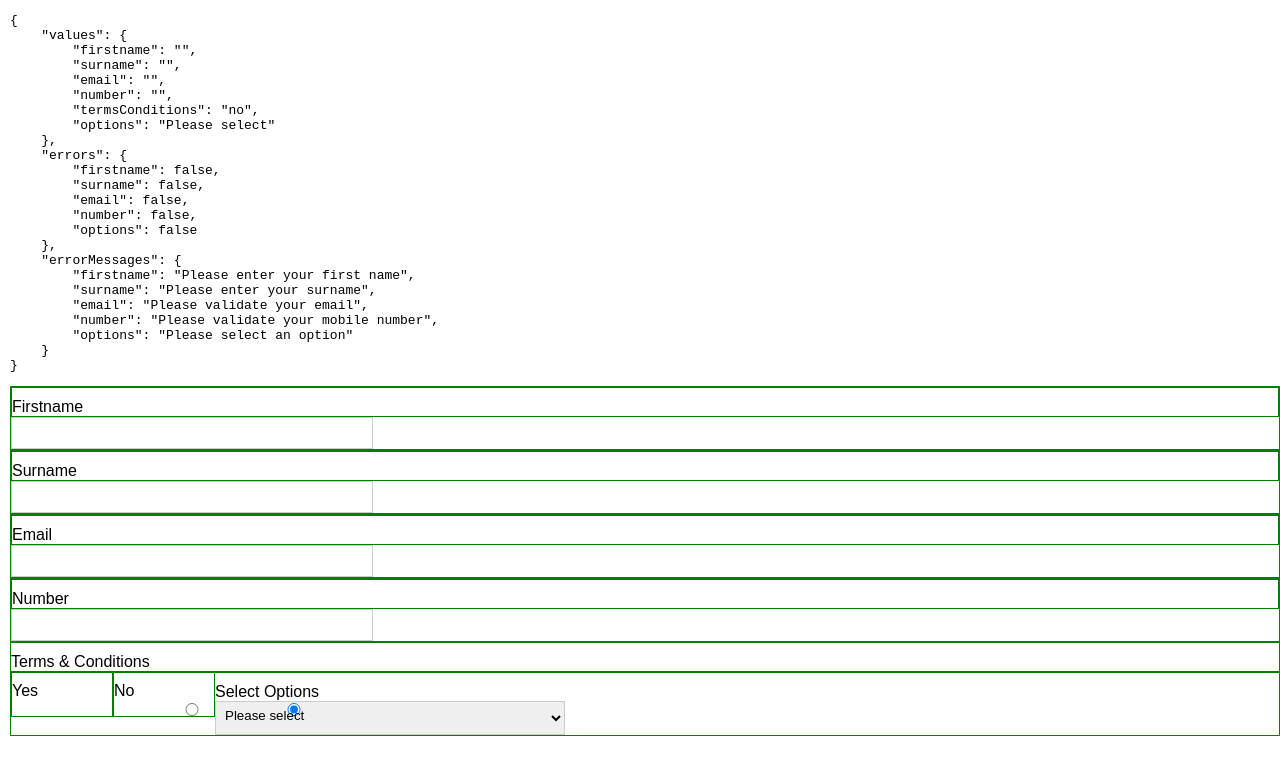
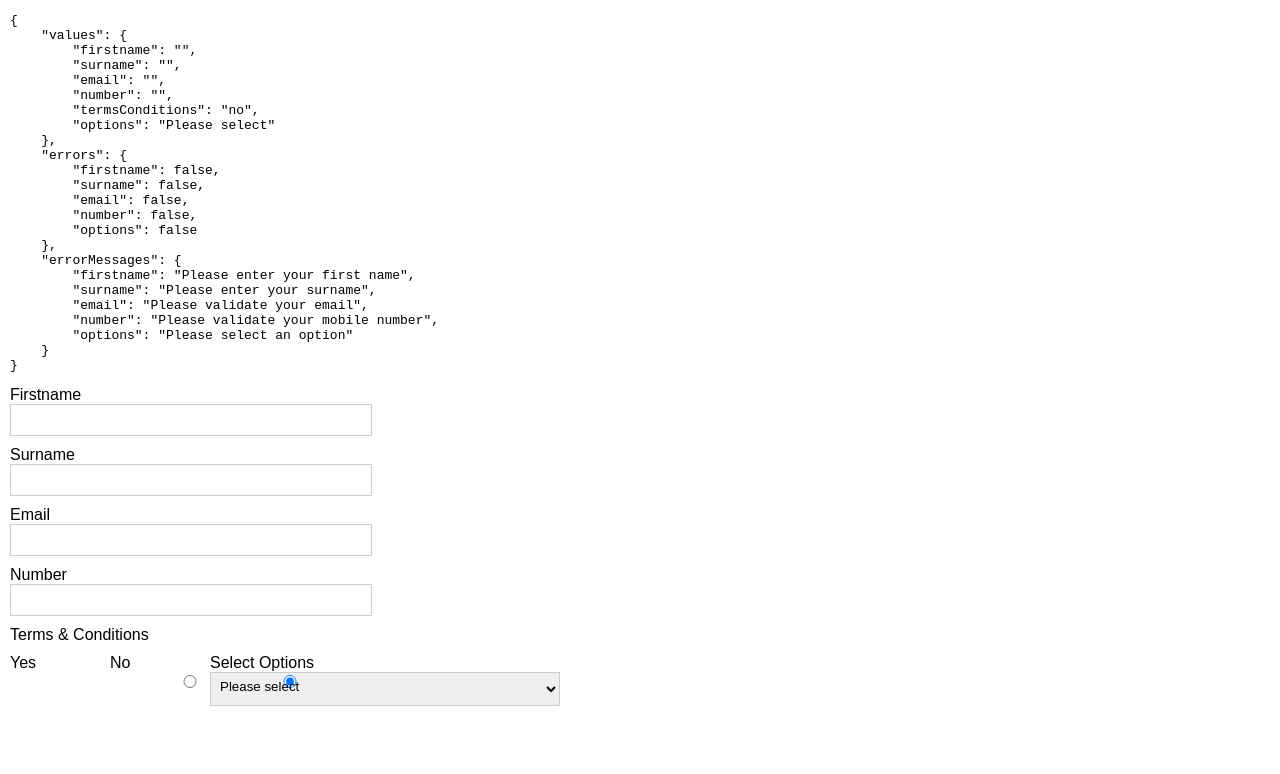
Before and after one commit to presencewebdesign/formvalidation, a React (Create React App) app: page / in a window 1280 px wide. Shown: the top 774 px of the page. Built offline with nearby package versions, Linux system fonts and the light colour scheme; the HTML template or start-up script is replaced by a standard one.

Commit message:
finalise app

```diff
--- a/src/App.css
+++ b/src/App.css
@@ -4,7 +4,6 @@
 }
 .Form div{
     display: block;
-    border: solid 1px green;
 }
 input, select{
     padding: 5px;
```
